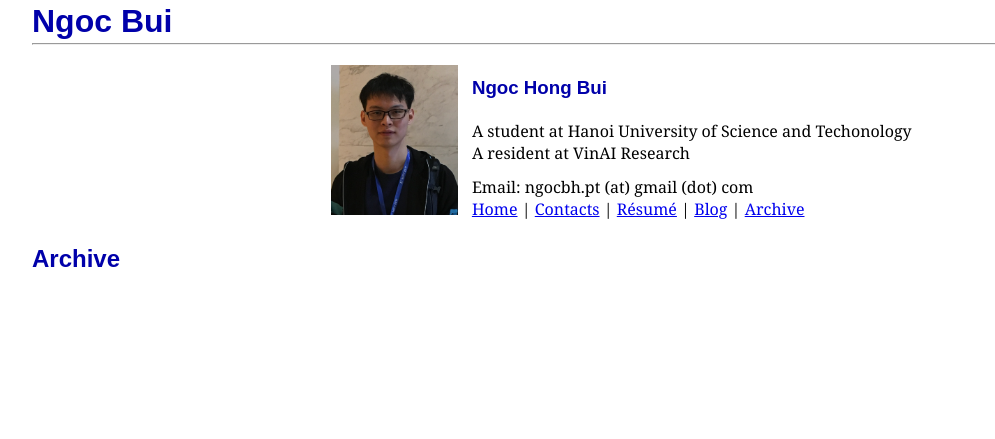
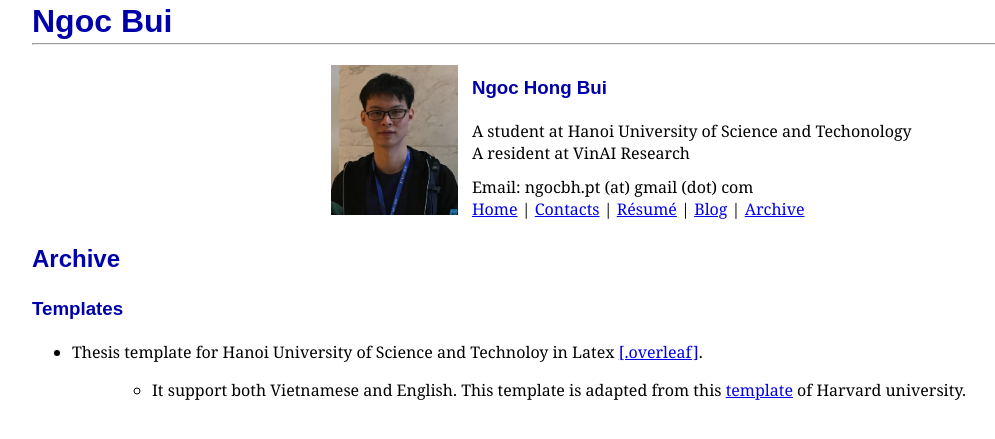
Before and after one commit to ngocbh/ngocbh.github.io, a Jekyll site: the page built from archive.md, in a window 1280 px wide. Shown: the top 439 px of the page, without its empty margins (16-1011 px from the left). Built offline with Jekyll 4.4.1, drawn with Linux system fonts in a browser that asks for light colours.

Commit message:
add templates sections

```diff
--- a/archive.md
+++ b/archive.md
@@ -5,3 +5,9 @@
 ---
 
 ## Archive
+
+### Templates
+
+* Thesis template for Hanoi University of Science and Technoloy in Latex [[.overleaf]](https://www.overleaf.com/latex/templates/thesis-template-for-hanoi-university-of-science-and-technology/nfpspdwmgjmz).
+
+	> - It support both Vietnamese and English. This template is adapted from this [template](https://github.com/adammarblestone-zz/LaTeX-template-for-Harvard-dissertation) of Harvard university.
```
